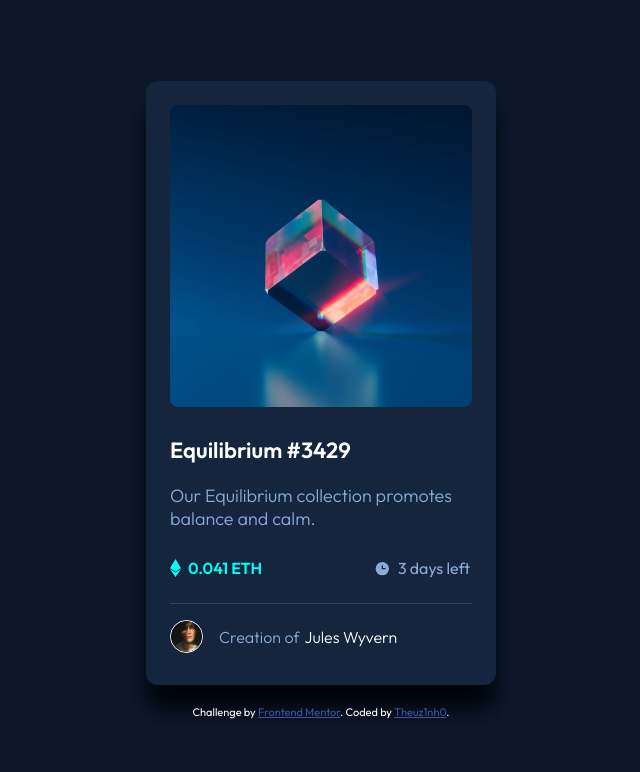
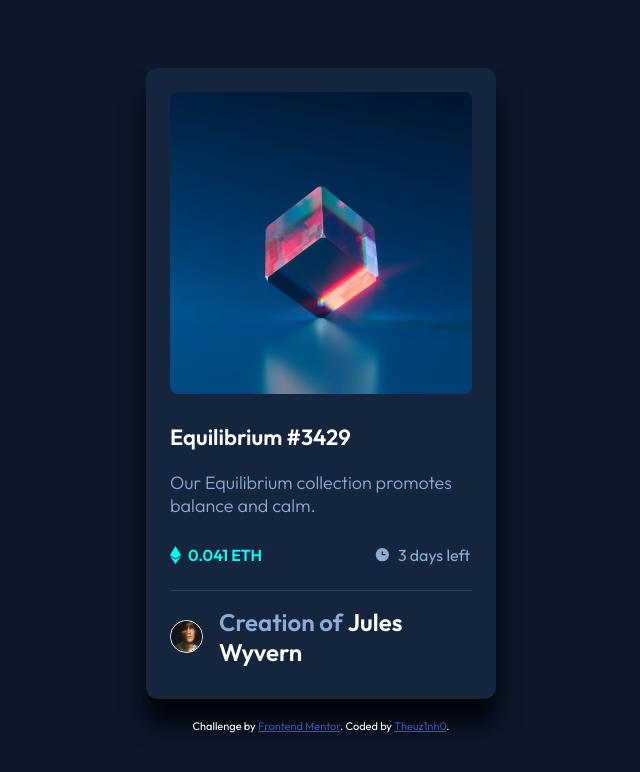
Before and after one commit to Theuz1nh0/NFT-preview-card-component, a plain HTML site: page index.html in a window 1280 px wide. Shown: the whole page, without its empty margins (319-959 px from the left). Drawn offline with Linux system fonts and the light colour scheme.

Commit message:
Update index.html

```diff
--- a/index.html
+++ b/index.html
@@ -22,7 +22,7 @@
       <img src="./images/icon-clock.svg" alt="icon clock"><span id="icon-clock"> 3 days left</span>
     </div>
     <section>
-      <img src="./images/image-avatar.png" alt="image avatar" id="image-avatar"><h1> Creation of<a href="#">Jules Wyvern</a></h1>
+      <img src="./images/image-avatar.png" alt="image avatar" id="image-avatar"><h2> Creation of<a href="#">Jules Wyvern</a></h2>
     </section>
   </main>
   <footer class="attribution">
```
